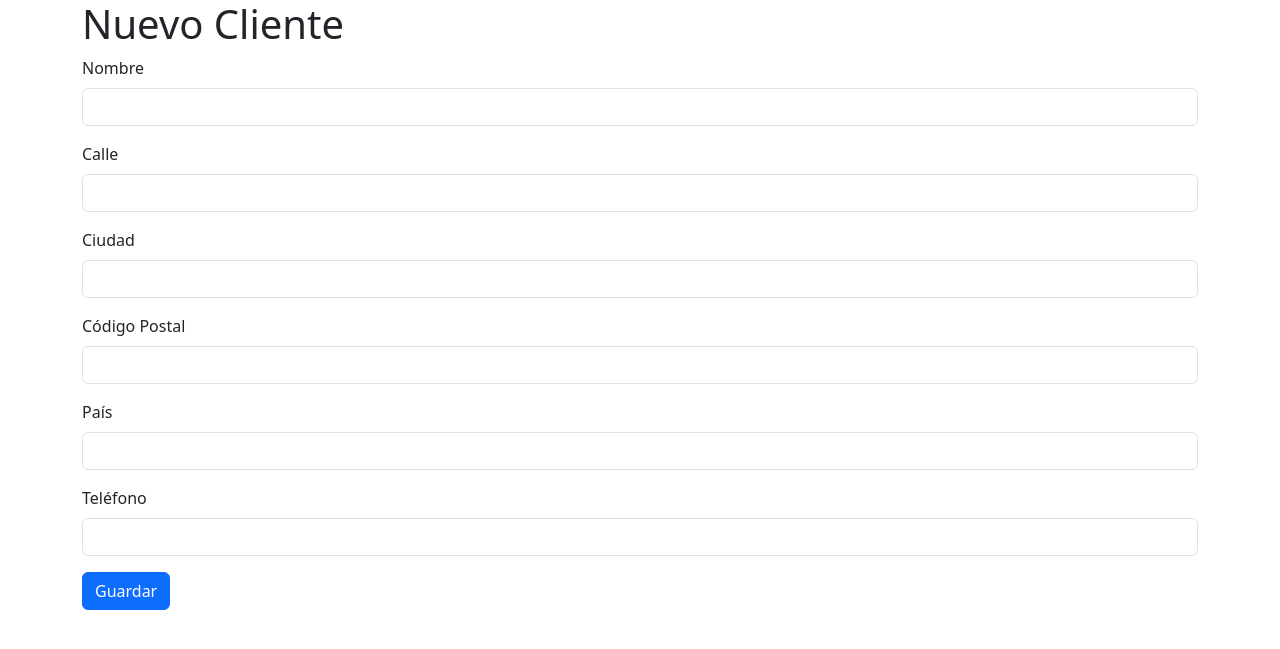
After one commit to tania1985/tiendamvc, a PHP site: template app/views/customer/create.php in a window 1280 px wide. The commit adds this page. Shown: the top 649 px of the page. Run offline with PHP 8.4, Linux system fonts and the light colour scheme; the template is opened without the code that fills it, so the values that code supplies are empty.

Commit message:
new_customer

```diff
--- /dev/null
+++ b/app/views/customer/create.php
@@ -0,0 +1,45 @@
+<!DOCTYPE html>
+<html lang="en">
+
+<head>
+    <meta charset="UTF-8">
+    <meta name="viewport" content="width=device-width, initial-scale=1.0">
+    <title>Nuevo Cliente</title>
+    <link href="https://cdn.jsdelivr.net/npm/bootstrap@5.3.3/dist/css/bootstrap.min.css" rel="stylesheet"
+        integrity="sha384-QWTKZyjpPEjISv5WaRU9OFeRpok6YctnYmDr5pNlyT2bRjXh0JMhjY6hW+ALEwIH" crossorigin="anonymous">
+</head>
+
+<body>
+    <div class="container">
+        <h1>Nuevo Cliente</h1>
+        <form action="<?=base_url()?>customer/storeNewCustomer" method="post">
+            <div class="mb-3">
+                <label for="name" class="form-label">Nombre</label>
+                <input type="text" class="form-control" id="name" name="name" required>
+            </div>
+            <div class="mb-3">
+                <label for="street" class="form-label">Calle</label>
+                <input type="text" class="form-control" id="street" name="street" required>
+            </div>
+            <div class="mb-3">
+                <label for="city" class="form-label">Ciudad</label>
+                <input type="text" class="form-control" id="city" name="city" required>
+            </div>
+            <div class="mb-3">
+                <label for="zip_code" class="form-label">Código Postal</label>
+                <input type="text" class="form-control" id="zip_code" name="zip_code" required>
+            </div>
+            <div class="mb-3">
+                <label for="country" class="form-label">País</label>
+                <input type="text" class="form-control" id="country" name="country" required>
+            </div>
+            <div class="mb-3">
+                <label for="phone_number" class="form-label">Teléfono</label>
+                <input type="text" class="form-control" id="phone_number" name="phone_number" required>
+            </div>
+            <button type="submit" class="btn btn-primary">Guardar</button>
+        </form>
+    </div>
+</body>
+
+</html>
--- a/app/views/customer/home.php
+++ b/app/views/customer/home.php
@@ -19,6 +19,7 @@
                 <span class="navbar-text">
                     Listado clientes
                 </span>
+                <a href="<?=base_url()?>customer/newCustomer" class="btn btn-primary">Nuevo Cliente</a>
             </div>
         </nav>
         <table class="table table-dark table-striped">
@@ -37,7 +38,7 @@
                         <td>
                             <i class="fa-solid fa-user-pen"></i>
                             <i class="fa-solid fa-trash"></i>
-                           <a href="<?=base_url()?>customer/show/<?= $customer->customer_id ?>"><i class="fa-solid fa-eye"></i></a>
+                            <a href="<?=base_url()?>customer/show/<?= $customer->customer_id ?>"><i class="fa-solid fa-eye"></i></a>
                         </td>
                     </tr>
                 <?php } ?>
```
Also changed, not shown: app/controllers/CustomerController.php (+47 -7 lines).
